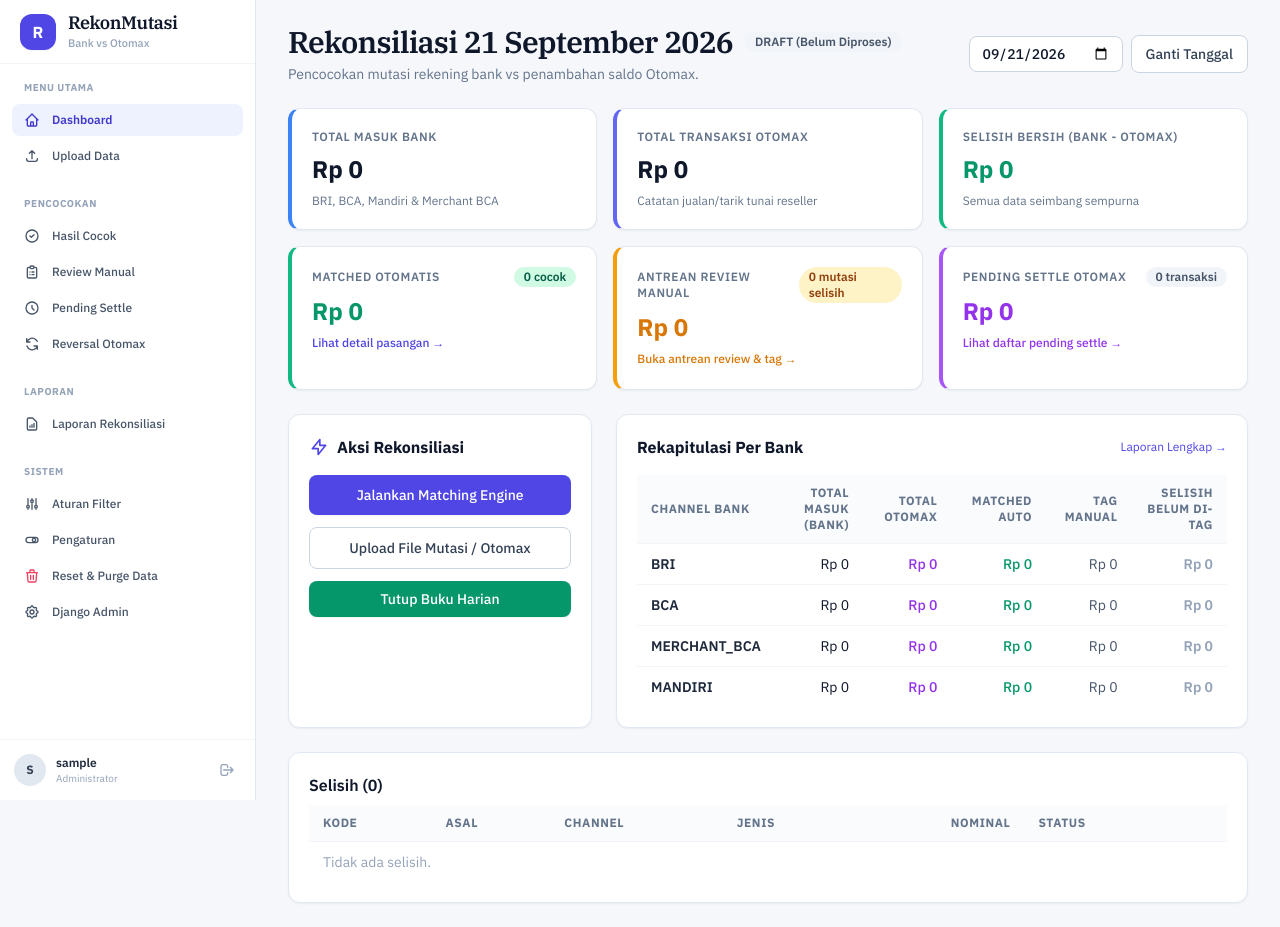
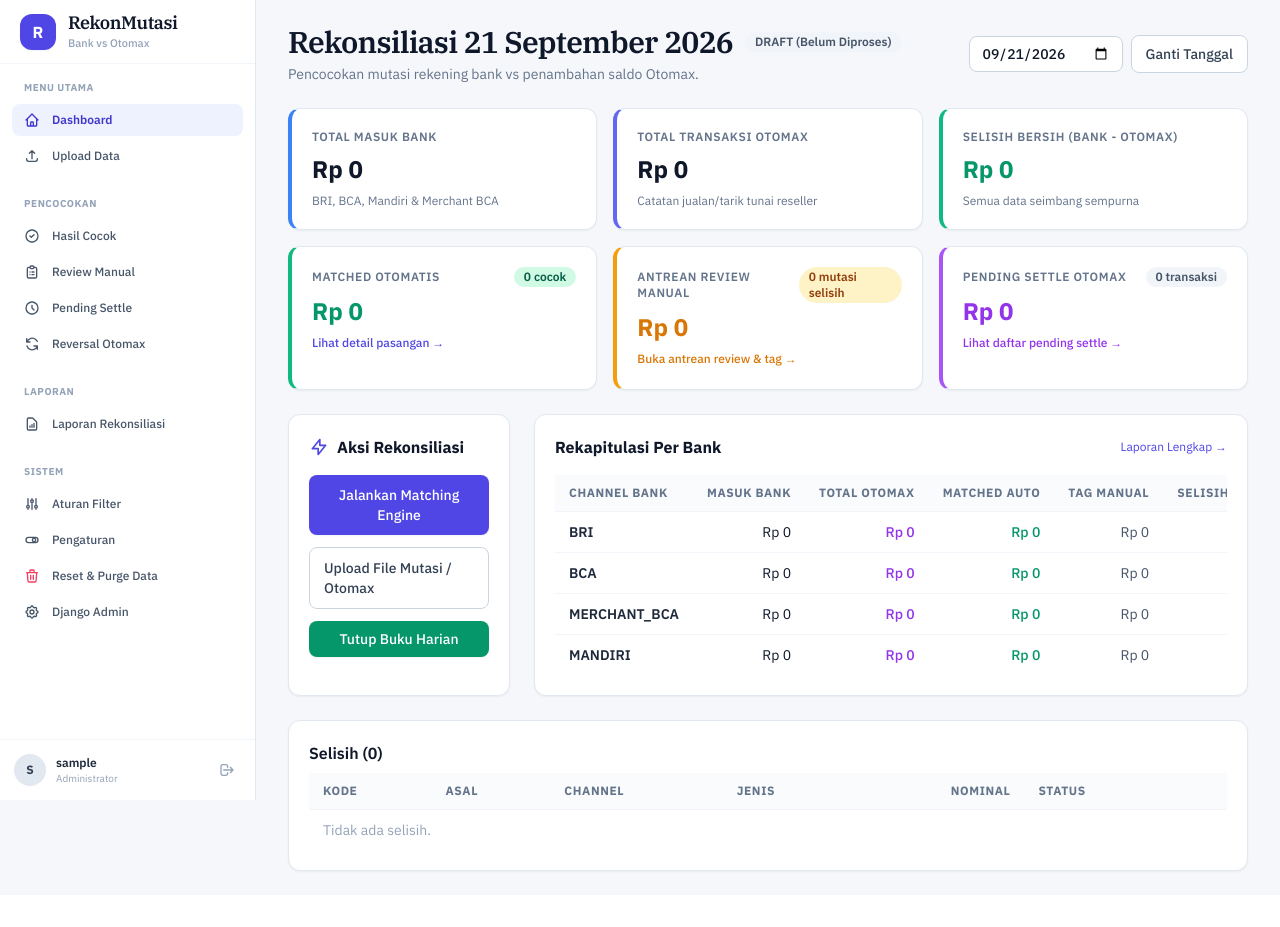
Before and after one commit to rismawanwaris-arch/LServer, a Django app: page / in a window 1280 px wide. After the commit the page ends 873 px from the top, so only its background shows below. Run offline with Django 5.2, Linux system fonts and the light colour scheme; the visitor is signed in with stand-in values (Sample User, id 1); data comes from the database, SQL or seed files in the repository; data that the repository does not hold is empty; parts of the project's set-up code (start-up, migrations or seed data) failed here and were passed over; some libraries are stand-ins or nearby versions.

Commit message:
style: lebarkan kontainer halaman & rapikan tabel Rekapitulasi Per Bank
Kolom baru 'Total Otomax' bikin tabel Rekapitulasi Per Bank kepenuhan di
ruang yang sempit (col-span-2 dari grid-cols-3), header & nominal jadi wrap
ke beberapa baris. Sekaligus kontainer halaman (max-w-7xl = 1280px) menyisakan
banyak ruang kosong kanan-kiri di layar lebar.

- max-w-7xl -> max-w-[1600px] di kontainer utama (base.html), berlaku di
  semua halaman.
- Grid dashboard digeser dari 3 kolom (Aksi=1, Tabel=2) jadi 4 kolom
  (Aksi=1, Tabel=3) supaya tabel dapat ruang lebih lega.
- Semua sel & header tabel Rekapitulasi Per Bank (Dashboard + Laporan)
  dikasih whitespace-nowrap supaya nominal & label tidak lagi terpotong
  ke baris baru.

```diff
--- a/apps/dashboard/templates/base.html
+++ b/apps/dashboard/templates/base.html
@@ -254,7 +254,7 @@
       {% endif %}
 
       <!-- Primary Page Content -->
-      <main class="flex-1 w-full max-w-7xl mx-auto {% if user.is_authenticated %}px-4 sm:px-6 lg:px-8 py-6{% else %}flex items-center justify-center p-4{% endif %}">
+      <main class="flex-1 w-full max-w-[1600px] mx-auto {% if user.is_authenticated %}px-4 sm:px-6 lg:px-8 py-6{% else %}flex items-center justify-center p-4{% endif %}">
         {% block content %}{% endblock %}
       </main>
     </div>
--- a/apps/dashboard/templates/dashboard/day.html
+++ b/apps/dashboard/templates/dashboard/day.html
@@ -160,7 +160,7 @@
 </div>
 
 <!-- Aksi Cepat & Rekap Per Bank -->
-<div class="grid gap-6 lg:grid-cols-3 mb-6">
+<div class="grid gap-6 lg:grid-cols-4 mb-6">
   <!-- Action Panel -->
   <div class="card lg:col-span-1">
     <h2 class="font-bold text-slate-900 dark:text-white mb-4 flex items-center gap-2">
@@ -211,7 +211,7 @@
   </div>
 
   <!-- Rekap Per Bank Table -->
-  <div class="card lg:col-span-2">
+  <div class="card lg:col-span-3">
     <div class="flex items-center justify-between mb-4">
       <h2 class="font-bold text-slate-900 dark:text-white">Rekapitulasi Per Bank</h2>
       <a href="{% url 'reports' %}?start_date={{ book_date|date:'Y-m-d' }}&end_date={{ book_date|date:'Y-m-d' }}" class="text-xs text-indigo-600 hover:underline">
@@ -223,28 +223,28 @@
       <table class="w-full text-sm">
         <thead>
           <tr>
-            <th>Channel Bank</th>
-            <th class="text-right">Total Masuk (Bank)</th>
-            <th class="text-right">Total Otomax</th>
-            <th class="text-right">Matched Auto</th>
-            <th class="text-right">Tag Manual</th>
-            <th class="text-right">Selisih Belum Di-tag</th>
+            <th class="whitespace-nowrap">Channel Bank</th>
+            <th class="text-right whitespace-nowrap">Masuk Bank</th>
+            <th class="text-right whitespace-nowrap">Total Otomax</th>
+            <th class="text-right whitespace-nowrap">Matched Auto</th>
+            <th class="text-right whitespace-nowrap">Tag Manual</th>
+            <th class="text-right whitespace-nowrap">Selisih Belum Di-Tag</th>
           </tr>
         </thead>
         <tbody>
           {% for ch, d in summary.per_bank.items %}
           <tr>
-            <td class="font-semibold text-slate-800 dark:text-slate-200">{{ ch }}</td>
-            <td class="money text-right">Rp {{ d.total|rupiah }}</td>
-            <td class="money text-right text-purple-600 dark:text-purple-400 font-medium">
+            <td class="font-semibold text-slate-800 dark:text-slate-200 whitespace-nowrap">{{ ch }}</td>
+            <td class="money text-right whitespace-nowrap">Rp {{ d.total|rupiah }}</td>
+            <td class="money text-right text-purple-600 dark:text-purple-400 font-medium whitespace-nowrap">
               Rp {{ d.otomax_total|rupiah }}
               {% if d.otomax_count > 0 %}
               <span class="text-[11px] font-normal text-slate-400">({{ d.otomax_count }})</span>
               {% endif %}
             </td>
-            <td class="money text-right text-emerald-600 font-medium">Rp {{ d.matched_auto|rupiah }}</td>
-            <td class="money text-right text-slate-600">Rp {{ d.matched_manual|rupiah }}</td>
-            <td class="money text-right font-semibold {% if d.unmatched > 0 %}text-amber-600{% else %}text-slate-400{% endif %}">
+            <td class="money text-right text-emerald-600 font-medium whitespace-nowrap">Rp {{ d.matched_auto|rupiah }}</td>
+            <td class="money text-right text-slate-600 whitespace-nowrap">Rp {{ d.matched_manual|rupiah }}</td>
+            <td class="money text-right font-semibold whitespace-nowrap {% if d.unmatched > 0 %}text-amber-600{% else %}text-slate-400{% endif %}">
               Rp {{ d.unmatched|rupiah }}
               {% if d.unmatched_count > 0 %}
               <span class="text-[11px] font-normal text-slate-400">({{ d.unmatched_count }})</span>
@@ -254,9 +254,9 @@
           {% endfor %}
           {% if summary.otomax_lain_lain.otomax_count > 0 %}
           <tr class="bg-slate-50/60 dark:bg-slate-800/40">
-            <td class="font-semibold text-slate-500 dark:text-slate-400 italic">Lain-lain (Tanpa Channel)</td>
+            <td class="font-semibold text-slate-500 dark:text-slate-400 italic whitespace-nowrap">Lain-lain (Tanpa Channel)</td>
             <td class="money text-right text-slate-400">—</td>
-            <td class="money text-right text-purple-600 dark:text-purple-400 font-medium">
+            <td class="money text-right text-purple-600 dark:text-purple-400 font-medium whitespace-nowrap">
               Rp {{ summary.otomax_lain_lain.otomax_total|rupiah }}
               <span class="text-[11px] font-normal text-slate-400">({{ summary.otomax_lain_lain.otomax_count }})</span>
             </td>
```
Also changed, not shown: apps/dashboard/templates/dashboard/reports.html (+14 -14 lines).
